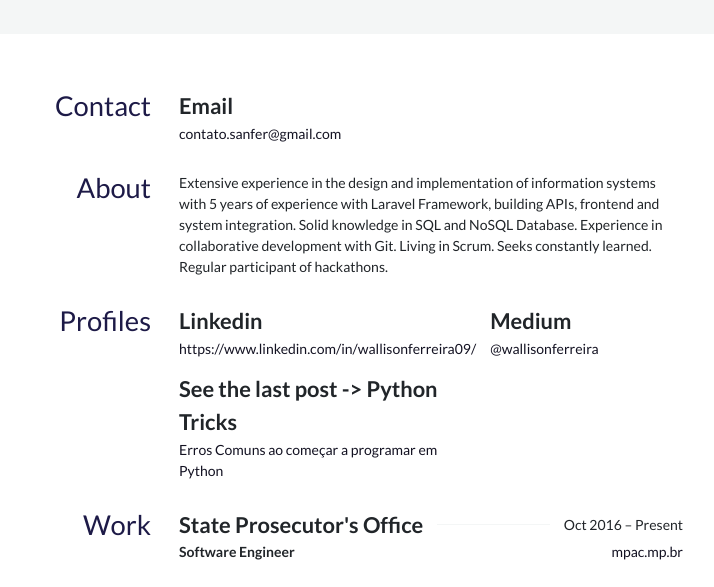
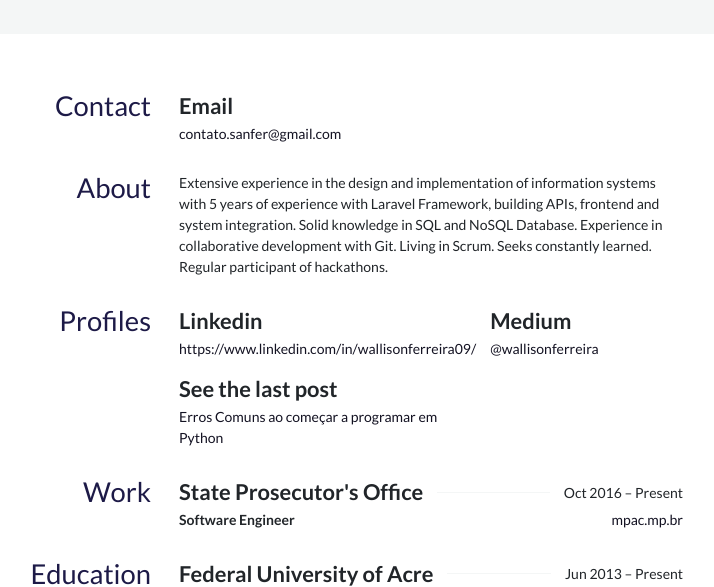
Before and after one commit to wallisonferreira/wallisonferreira.github.io, a website: page index.html in a window 1280 px wide. Shown: the part 170-757 px from the top of the page, without its empty margins (307-1021 px from the left). Drawn offline with Linux system fonts and the light colour scheme.

Commit message:
Update index.html

```diff
--- a/index.html
+++ b/index.html
@@ -252,7 +252,7 @@ blockquote > * + * {
                     <a href="https://medium.com/@wallisonferreira">@wallisonferreira</a>
               </div>
               <div>
-                  <h4>See the last post -> Python Tricks</h4>
+                  <h4>See the last post</h4>
                     <a href="https://medium.com/erros-comuns-ao-programar-em-python/erros-comuns-ao-come%C3%A7ar-a-programar-em-python-402bfb426b7a?p=402bfb426b7a">Erros Comuns ao começar a programar em Python</a>
               </div>
           </div>
```
